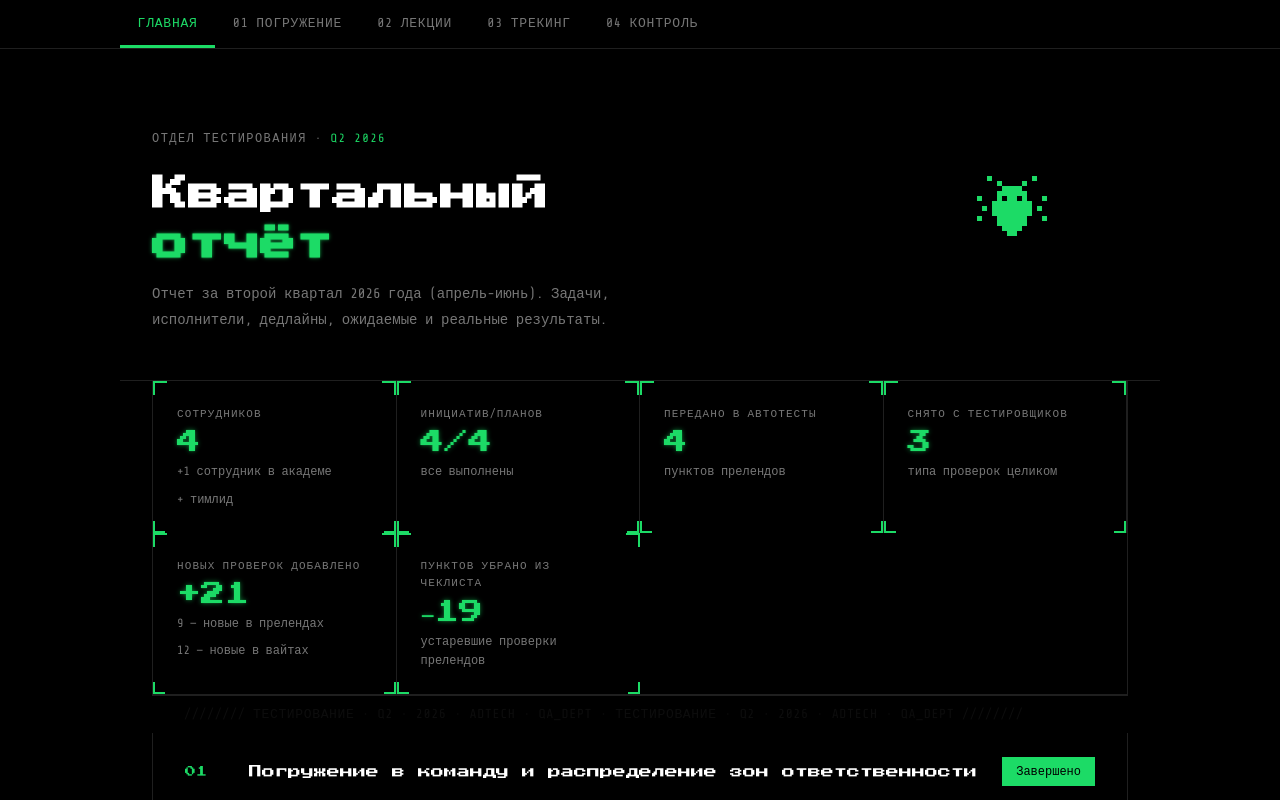
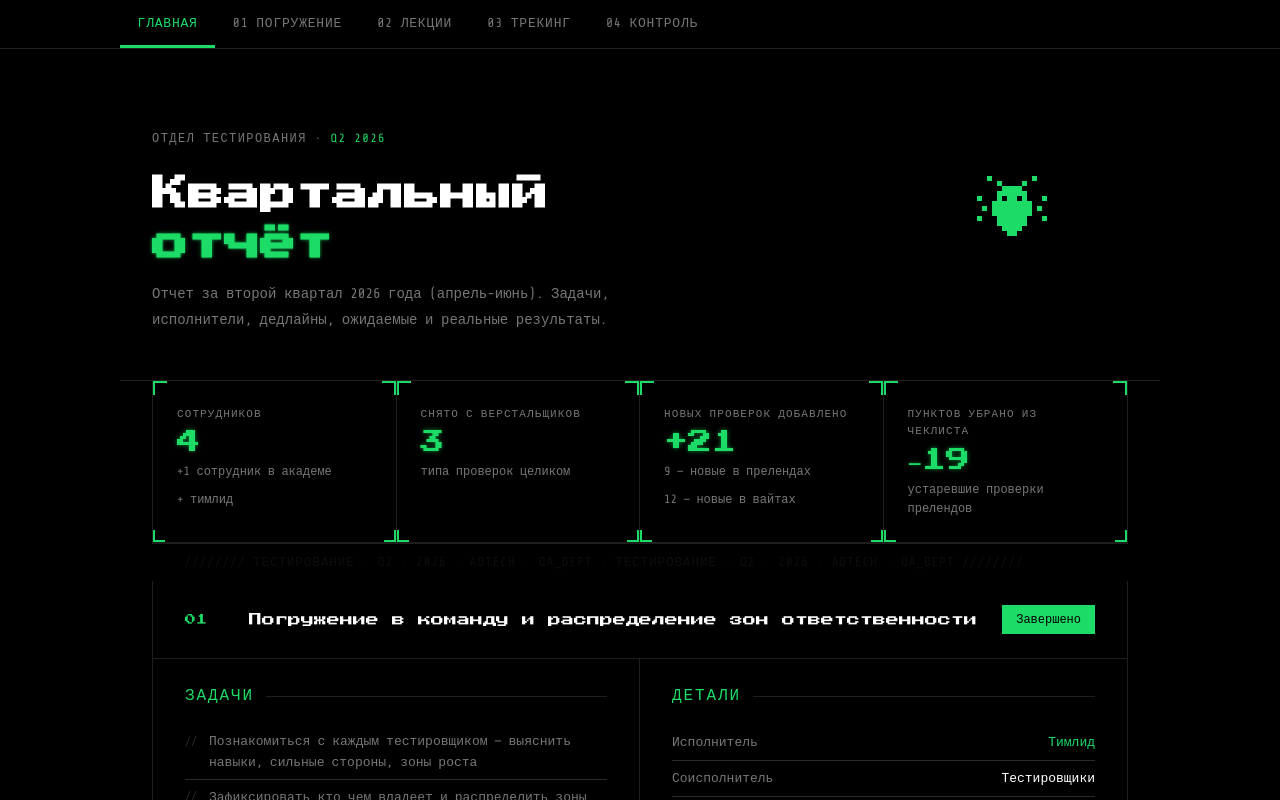
Before and after one commit to Kolobaka777/Q2, a Vue app: page / in a window 1280 px wide. Shown: the top 800 px of the page. Built offline with nearby package versions, Linux system fonts and the light colour scheme.

Commit message:
data: добавить метрики новых/убранных проверок, обновить checklistDropped

```diff
--- a/src/data/index.js
+++ b/src/data/index.js
@@ -1,8 +1,6 @@
 export const metrics = [
   { label: 'Сотрудников', val: '4', sub: ['+1 сотрудник в академе', '+ тимлид'] },
-  { label: 'Инициатив/планов', val: '4/4', sub: 'все выполнены' },
-  { label: 'Передано в автотесты', val: '4', sub: 'пунктов прелендов' },
-  { label: 'Снято с тестировщиков', val: '3', sub: 'типа проверок целиком' },
+  { label: 'Снято с верстальщиков', val: '3', sub: 'типа проверок целиком' },
   { label: 'Новых проверок добавлено', val: '+21', sub: ['9 — новые в прелендах', '12 — новые в вайтах'] },
   { label: 'Пунктов убрано из чеклиста', val: '−19', sub: 'устаревшие проверки прелендов' },
 ]
```
